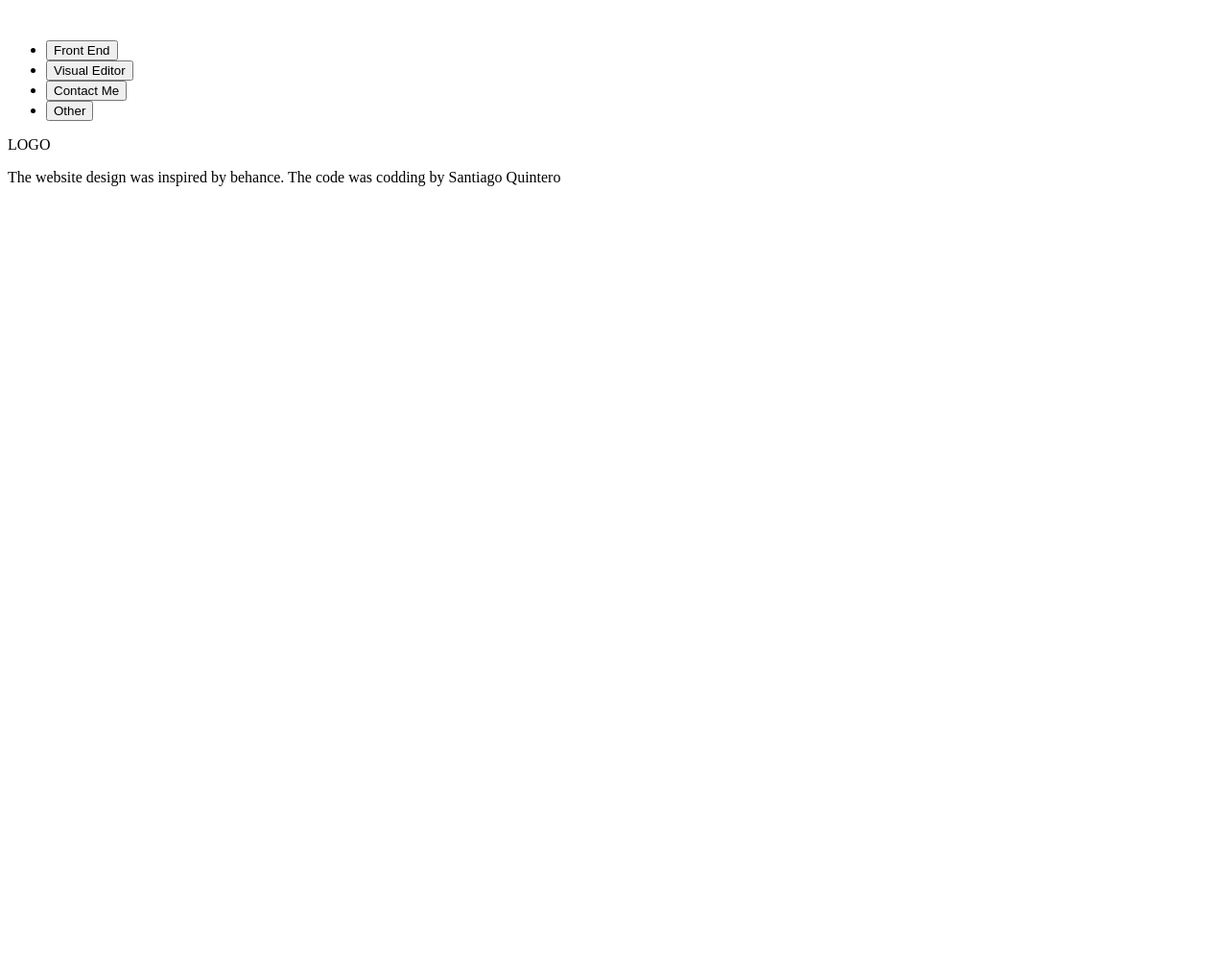
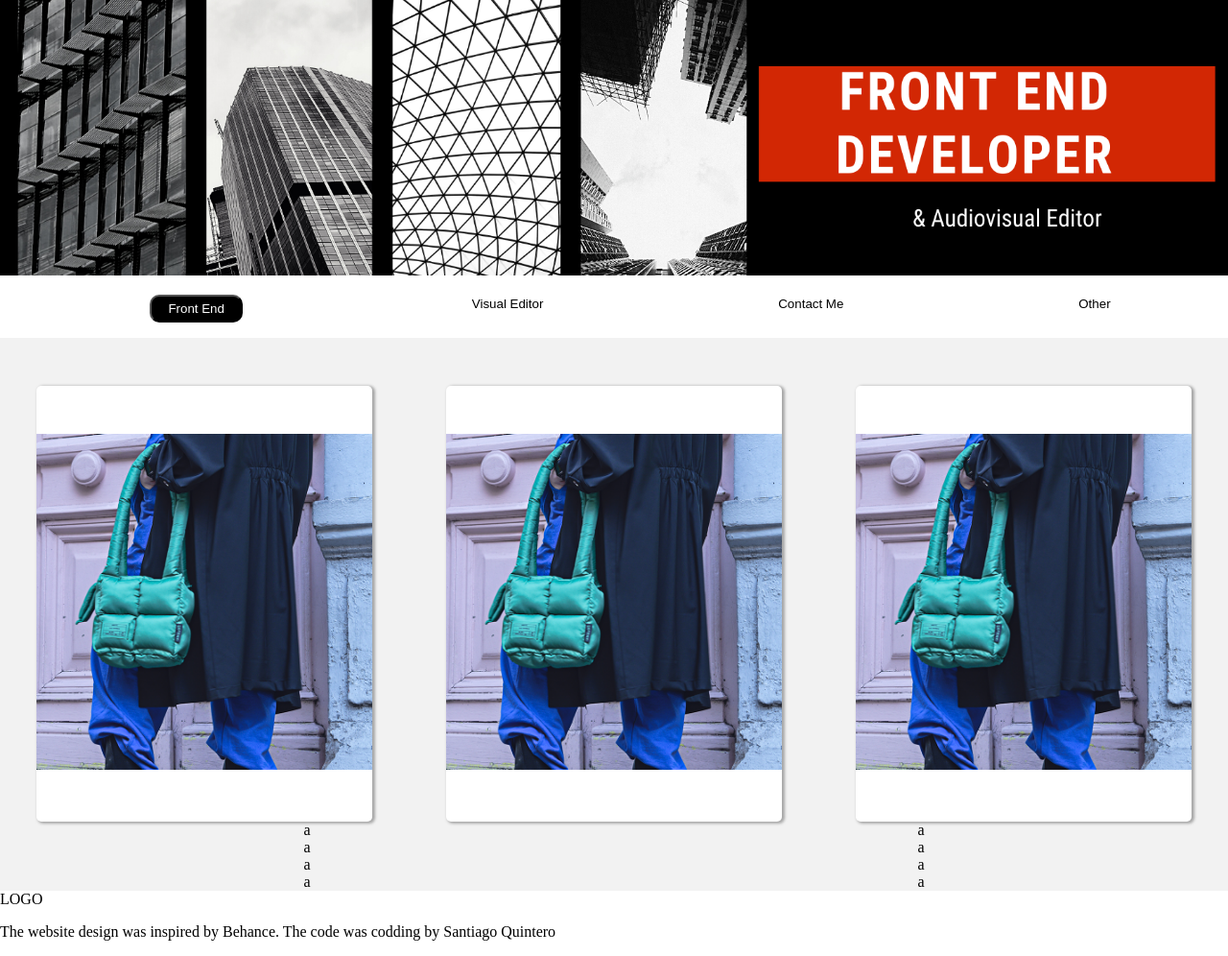
Before and after one commit to danielsantiago1230/Portfolio, a plain HTML site: page index.html in a window 1280 px wide. Shown: the whole page at 96% size. Before the commit the page ends 800 px from the top, so only its background shows below. Drawn offline with Linux system fonts and the light colour scheme.

Commit message:
DESIGN WITH CSS

```diff
--- a/index.html
+++ b/index.html
@@ -4,70 +4,63 @@
     <meta charset="UTF-8">
     <meta http-equiv="X-UA-Compatible" content="IE=edge">
     <meta name="viewport" content="width=device-width, initial-scale=1.0">
+    <link rel="stylesheet" href="./style.css">
     <title>Santiago Quintero Ariza</title>
 </head>
 <body>
-    <head>
-        <img src="" alt="">
-    </head>
-    <nav>
-        <ul>
-            <li><button>Front End</button></li>
-            <li><button>Visual Editor</button></li>
-            <li><button>Contact Me</button></li>
-            <li><button>Other</button></li>
+    <header>
+        <img class="imgHeader" src="./media/Header.png" alt="header-picture">
+    </header>
+    <nav class="navContain">
+        <ul class="navContain navContainUl">
+            <li><button class="navButomSelect">Front End</button></li>
+            <li><button class="navButomUnselect">Visual Editor</button></li>
+            <li><button class="navButomUnselect">Contact Me</button></li>
+            <li><button class="navButomUnselect">Other</button></li>
         </ul>
     </nav>
-    <main>
+    <main class="main">
         <!--FRONT END ARTICLE-->
-        <article>
-            <section>
-                <div>
-                    <div></div>
-                    <div></div>
+        <article class="article">
+                <div class="card">
+                    <img src="./media/8-cuadrado.jpg" alt="img-card" class="cardImg">
+                    <p class="cardDescription">WORK ABOUT- ASDF ASDF</p>
                 </div>
-            </section>
+                <div class="card"><img src="./media/8-cuadrado.jpg" alt="img-card" class="cardImg"></div>
+                <div class="card"><img src="./media/8-cuadrado.jpg" alt="img-card" class="cardImg"></div>
         </article>
         <!--END-->
 
         <!--VISUAL EDITOR-->
-        <article>
+        <article class="article">
             <!--VIDEOS-->
             <section>
                 <div>
-                    <div></div>
-                    <div></div>
+                    <div>a</div>
+                    <div>a</div>
                 </div>
             </section>
             <!--PHOTOGRAPHY-->
             <section>
                 <div>
-                    <div></div>
-                    <div></div>
+                    <div>a</div>
+                    <div>a</div>
                 </div>
             </section>
         </article>
         <!--END-->
 
         <!--CONTACT ME-->
-        <article>
-            <section>
-                <div>
-                    <div></div>
-                    <div></div>
-                </div>
-            </section>
+        <article class="article">
+            <div>a</div>
+            <div>a</div>
         </article>
         <!--END-->
 
         <!--OTHER-->
-        <article>
-            <section>
-                <div>
-                    <div></div>
-                    <div></div>
-                </div>
-            </section>
+        <article class="article">
+            <div>a</div>
+            <div>a</div>
         </article>
          <!--END-->
     </main>
@@ -76,7 +69,7 @@
             <img src="" alt="">LOGO
         </div>
         <div>
-            <p>The website design was inspired by behance. The code was codding by Santiago Quintero</p>
+            <p>The website design was inspired by Behance. The code was codding by Santiago Quintero</p>
         </div>
     </footer>
 </body>
--- /dev/null
+++ b/style.css
@@ -0,0 +1,89 @@
+/*set margin border*/
+body{
+    margin: 0;
+    padding: 0;
+}
+/*------- HEADER--------- */
+.imgHeader{
+    width: 100%;
+    object-fit: contain;
+}
+/* END -----------HEADER */
+
+/* ------NAV---------- */
+.navContain{
+    width: 100%;
+    display: flex;
+    flex-direction: row;
+    justify-content: space-around;
+}
+.navContainUl{
+    list-style-type: none;
+    background-color: #ffffff;
+}
+
+.navButomSelect{
+    border-radius: 10px;
+    padding: 5px 17px 5px 17px;
+    background-color: #000000;
+    color: #ffffff;
+    border-color: #000000;
+
+
+}
+.navButomUnselect{
+    border: 0;
+    color: inherit;
+    background-color: #ffffff;
+    color: #000000;
+    border-color: #ffffff;
+}
+.navButomUnselect:hover{
+    background-color: #f2f2f2;
+    border-color: #f2f2f2;
+    border-radius: 10px;
+    padding: 5px 17px 5px 17px;
+
+}
+/* ------END--NAV -------- */
+
+/* ------MAIN--------------- */
+.main{
+    width: 100%;
+    background-color: #f2f2f2;
+
+}
+/*------END MAIN-----------/
+
+/*--------------ARTICLE-----------*/
+.article{
+    display: flex;
+    flex-direction: row;
+    justify-content: space-around;
+
+}
+
+.card{
+    margin: 50px 0px 0px 0px;
+    padding: 50px 0px 0px 0px;
+    width: 350px;
+    background-color: #ffffff;
+    box-shadow: 2px 1px 3px 1px #a6a6a6;
+    border-radius: 5px;
+
+
+
+}
+.cardImg{
+    width: 350px;
+}
+.cardDescription{
+    display: flex;
+    justify-content: center;
+    color: #ffffff;
+
+}
+.card:hover{
+    background-color: #a6a6a6;
+    opacity: 80%;
+}
```
Also changed, not shown: media/8-cuadrado.jpg (added), media/Header.png (added).
